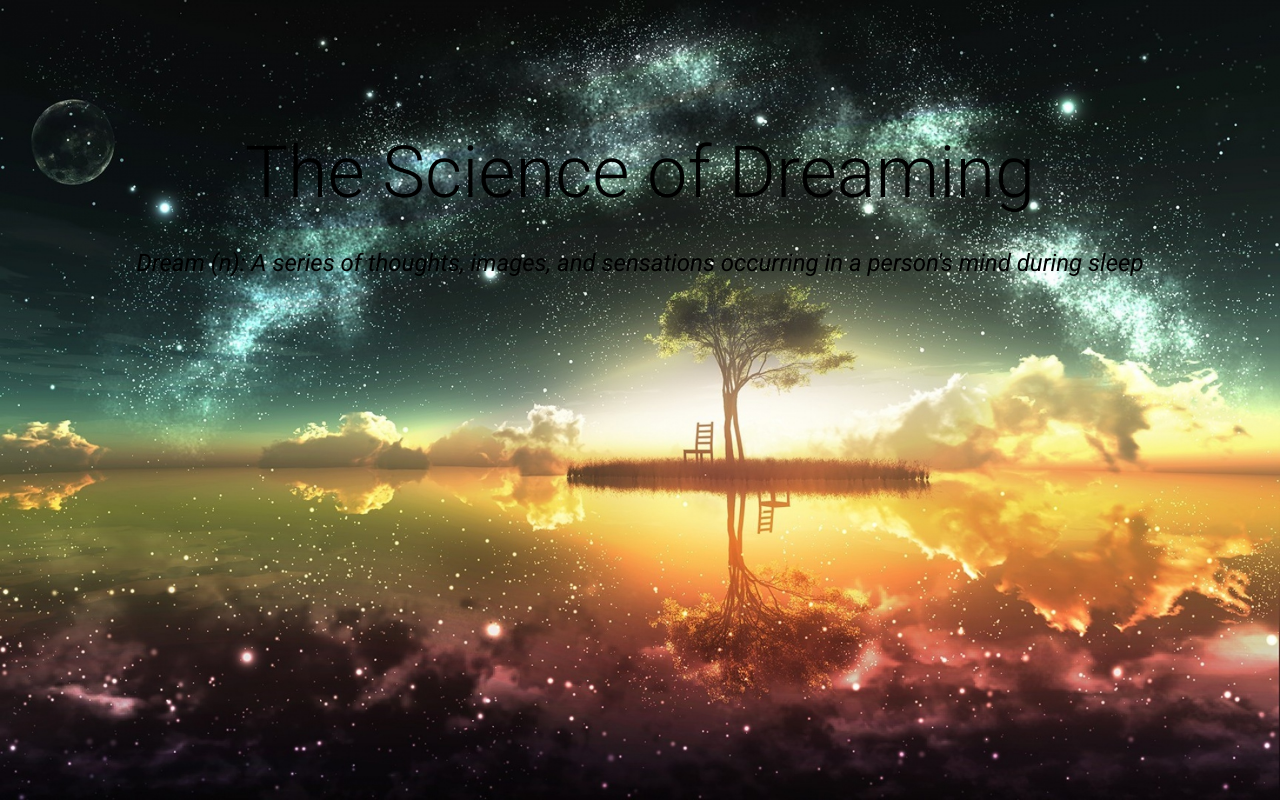
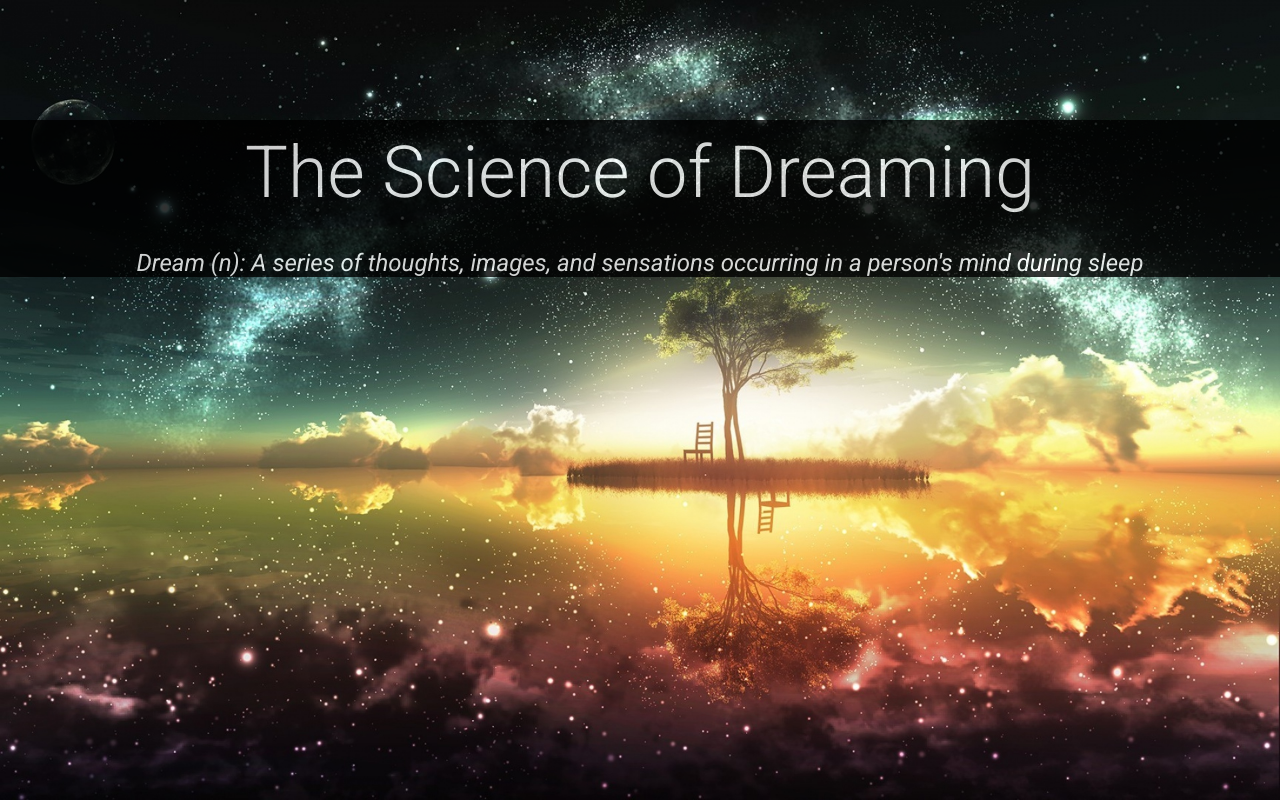
Before and after one commit to ScienceOfDreaming/scienceofdreaming, a React (Create React App) app: page / in a window 1280 px wide. Built offline with nearby package versions, Linux system fonts and the light colour scheme.

Commit message:
modify title css

```diff
--- a/src/App.css
+++ b/src/App.css
@@ -39,10 +39,11 @@
 #main-title {
     position: relative;
     top: 15%;
-    color: white;
     z-index: 3;
     text-align: center;
-    color:black;
+    color: white;
+    background: black;
+    opacity: 0.8;
 }
 
 #big {
```
